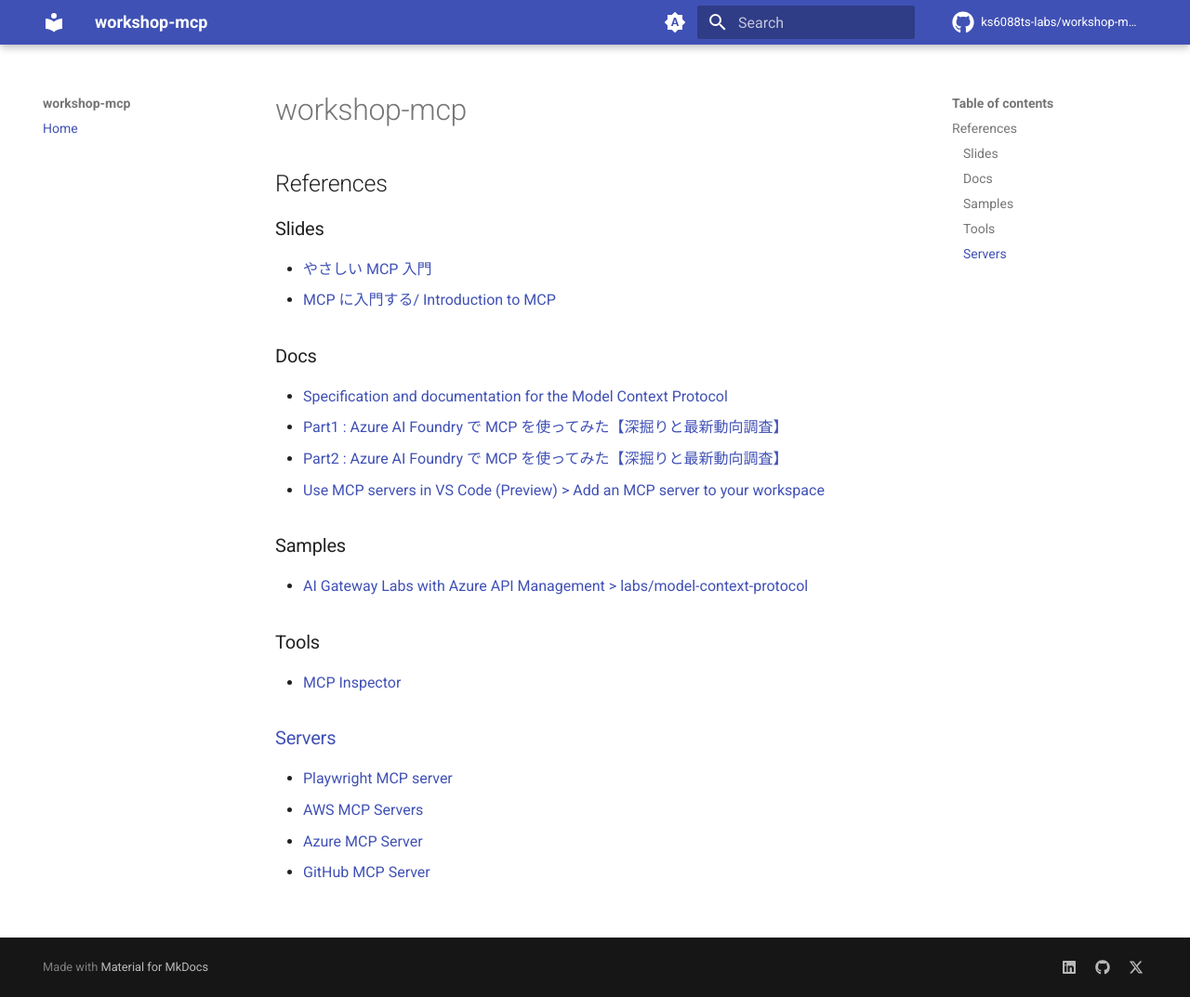
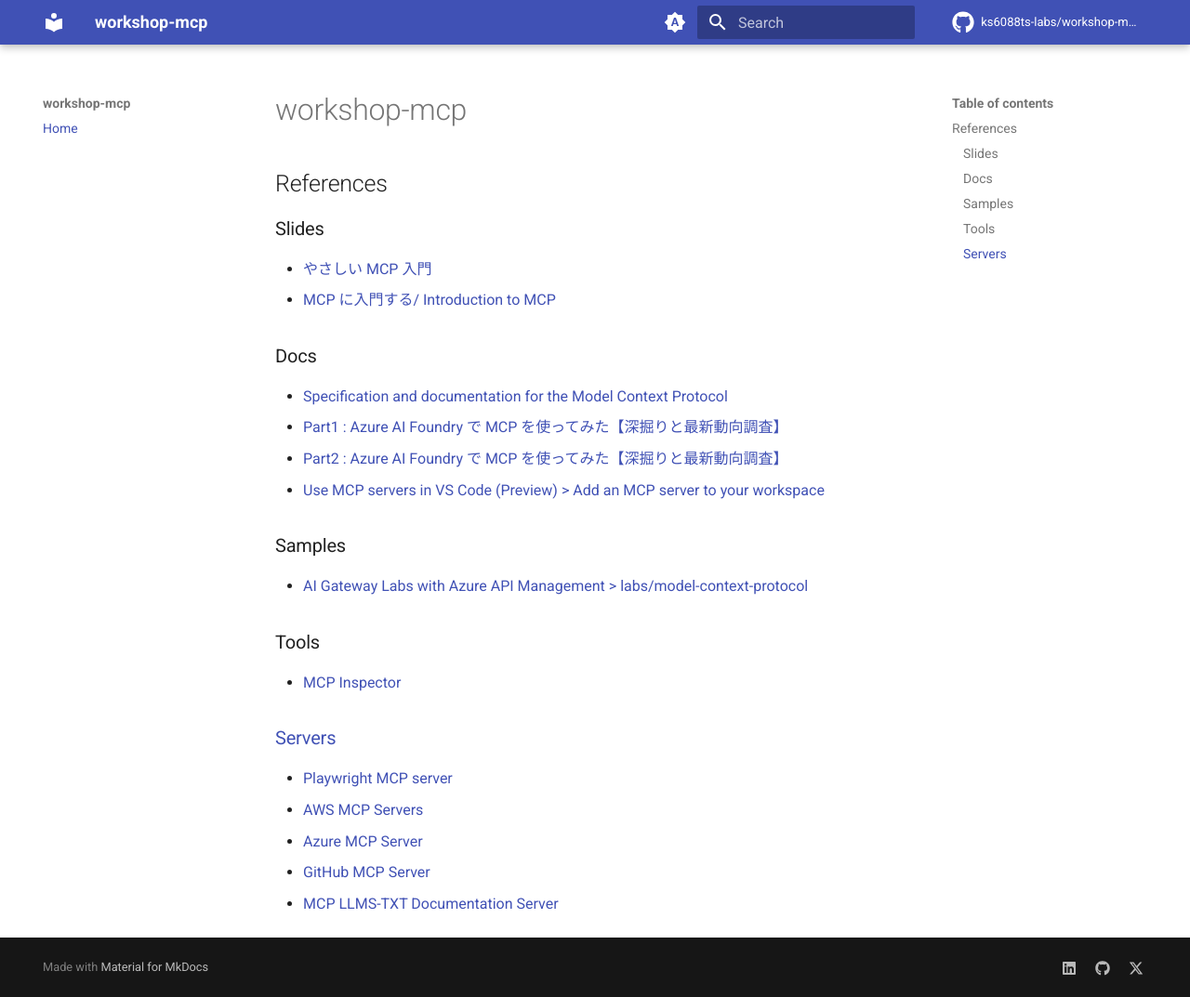
Before and after one commit to ks6088ts-labs/workshop-mcp, an MkDocs documentation site: the page built from docs/index.md, in a window 1280 px wide and 1073 px high. Shown: the whole window at 93% size. Built offline with MkDocs 1.6.1 and Material for MkDocs 9.7.7, drawn with Linux system fonts in a browser that asks for light colours; comment, search, counter and statistics services are not loaded.

Commit message:
add MCP LLMS-TXT Documentation Server

```diff
--- a/docs/index.md
+++ b/docs/index.md
@@ -28,3 +28,4 @@
 - [AWS MCP Servers](https://github.com/awslabs/mcp)
 - [Azure MCP Server](https://github.com/Azure/azure-mcp)
 - [GitHub MCP Server](https://github.com/github/github-mcp-server)
+- [MCP LLMS-TXT Documentation Server](https://github.com/langchain-ai/mcpdoc)
```
